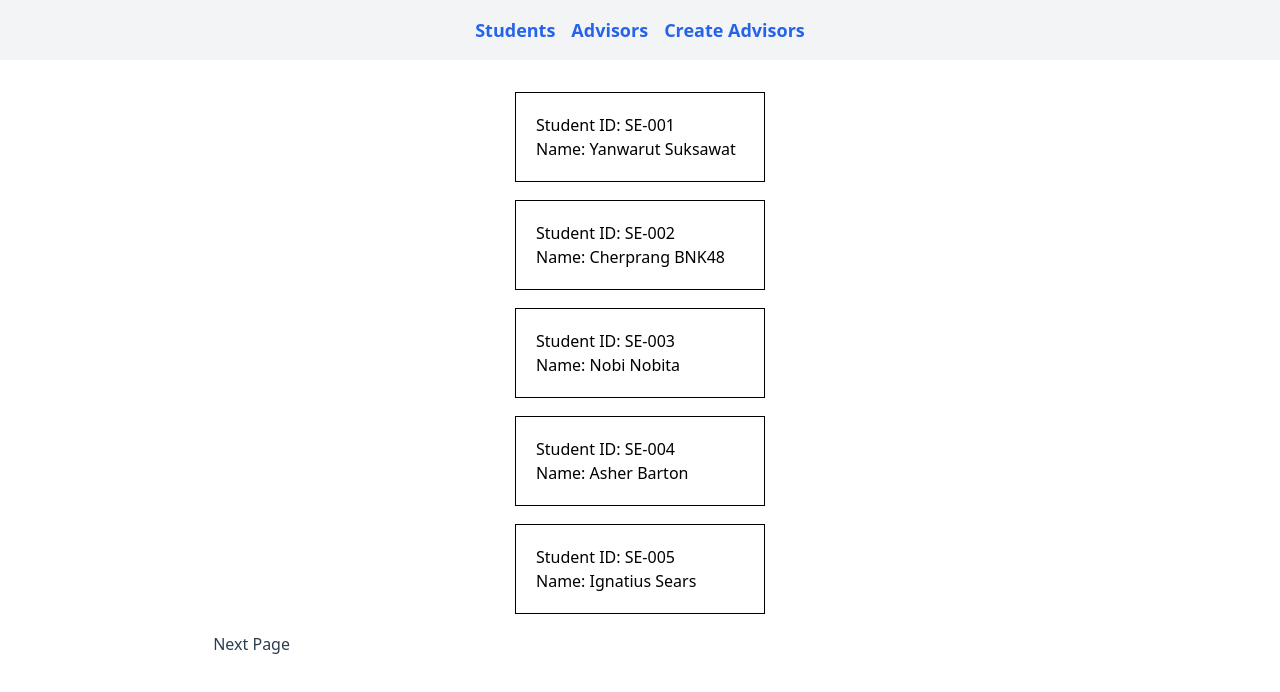
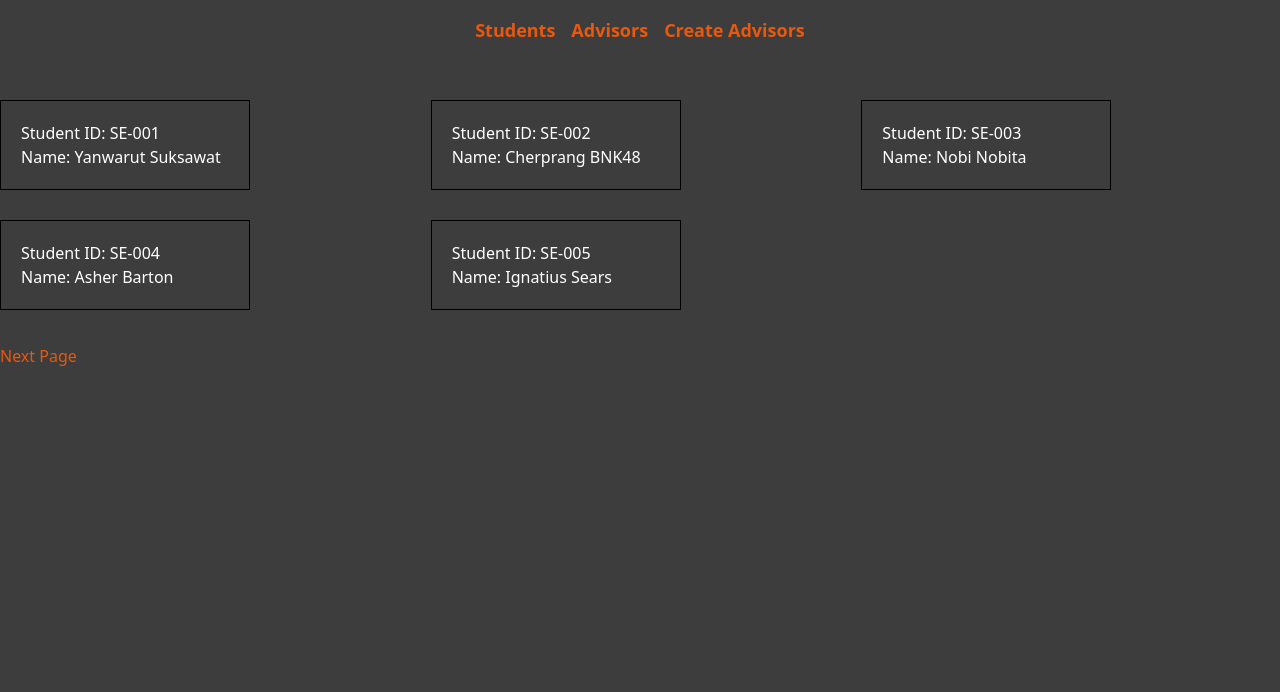
Before and after one commit to SE331-2023-project1/project01-sodium_helium_einstenium, a Vue app: page / in a window 1280 px wide. Shown: the top 692 px of the page. Built offline with nearby package versions, Linux system fonts and the light colour scheme; data requests are answered from the project's data file.

Commit message:
decorate(2)

```diff
--- a/db.json
+++ b/db.json
@@ -132,7 +132,7 @@
     },
     {
       "id": 15,
-      "studentID":"SE-015",
+      "studentID":"SE-666",
       "name": "Jesus",
       "surname": "Christ",
       "image": "/src/assets/images/Student17.jpg",
--- a/src/App.vue
+++ b/src/App.vue
@@ -7,14 +7,14 @@ const {message} = storeToRefs(store)
 </script>
 
 <template>
-  <header class="bg-gray-100 py-">
+  <header class="bg-black-100 py-">
     <div id="flashMessage" v-if="message" class="bg-yellow-200 animate-yellowfade p-2">
     <h4 class="text-yellow-800">{{ message }}</h4>
     </div>
     <nav class="flex justify-center space-x-4 p-4">
-      <RouterLink :to="{name: 'student-list'}" class="text-blue-600 hover:text-blue-800 text-lg font-bold"> Students </RouterLink>
-      <RouterLink :to="{name: 'advisor-list'}" class="text-blue-600 hover:text-blue-800 text-lg font-bold"> Advisors </RouterLink>
-      <RouterLink :to="{name: 'create-advisor'}" class="text-blue-600 hover:text-blue-800 text-lg font-bold"> Create Advisors </RouterLink>
+      <RouterLink :to="{name: 'student-list'}" class="text-orange-600 hover:text-orange-800 text-lg font-bold"> Students </RouterLink>
+      <RouterLink :to="{name: 'advisor-list'}" class="text-orange-600 hover:text-orange-800 text-lg font-bold"> Advisors </RouterLink>
+      <RouterLink :to="{name: 'create-advisor'}" class="text-orange-600 hover:text-orange-800 text-lg font-bold"> Create Advisors </RouterLink>
     </nav>
   </header>
 
@@ -37,3 +37,9 @@ const {message} = storeToRefs(store)
 }
 
 </style>
+
+<style>
+body{
+  background-color: #3d3d3d;
+}
+</style>
--- a/src/views/StudentListView.vue
+++ b/src/views/StudentListView.vue
@@ -17,7 +17,6 @@ const props = defineProps({
   }
 })
 
-
 const students: Ref<Array<StudentInfo>> = ref([])
 StudentService.getStudent(props.perPage, props.page).then((response) => {
   students.value = response.data
@@ -31,38 +30,41 @@ const hasNextPage = computed(() => {
 onBeforeRouteUpdate((to, from, next) => {
   const toPage = Number(to.query.page)
 
-  StudentService.getStudent(props.perPage, toPage).then((response) => {
+  StudentService.getStudent(props.perPage, toPage)
+    .then((response) => {
       students.value = response.data
-    totalEvent.value  = response.headers['x-total-count']
+      totalEvent.value = response.headers['x-total-count']
       next()
-  }).catch((error) => {
+    })
+    .catch((error) => {
       console.log(error)
     })
 })
-
-
 </script>
 
 <template>
   <main>
-
-    <div class="container mx-auto py-8">
-      <div class="student">
+      <div class="grid grid-cols-3 gap-3 mb-4 mt-10">
         <StudentCard v-for="student in students" :key="student.id" :student="student"></StudentCard>
       </div>
 
       <div class="pagination">
-      <RouterLink :to="{ name: 'student-list', query: { page: page - 1 } }" rel="prev" v-if="page != 1" class="text-gray-600 hover:text-gray-800"
-        id="page-prev">Prev Page</RouterLink
+        <RouterLink
+          :to="{ name: 'student-list', query: { page: page - 1 } }"
+          rel="prev"
+          v-if="page != 1"
+          class="text-orange-600 hover:orange-gray-800"
+          id="page-prev"
+          >Prev Page</RouterLink
         >
         <RouterLink
           :to="{ name: 'student-list', query: { page: page + 1 } }"
           rel="next"
           v-if="hasNextPage"
-        class="text-gray-600 hover:text-gray-800"
-       id="page-next" >Next Page</RouterLink
+          class="text-orange-600 hover:text-orange-800"
+          id="page-next"
+          >Next Page</RouterLink
         >
-    </div>
       </div>
   </main>
 </template>
@@ -71,11 +73,7 @@ onBeforeRouteUpdate((to, from, next) => {
   display: flex;
   width: 290px;
 }
-.pagination a {
-  flex: 1;
-  text-decoration: none;
-  color: #2c3e50;
-}
+
 #page-prev {
   text-align: left;
 }
--- a/src/views/student/StudentDetailView.vue
+++ b/src/views/student/StudentDetailView.vue
@@ -52,4 +52,5 @@ console.log(studentsAdd)
    flex-direction: column;
    align-items: center;
 }
+
 </style>@/stores/student
--- a/src/views/student/StudentLayoutView.vue
+++ b/src/views/student/StudentLayoutView.vue
@@ -12,12 +12,12 @@ const advisor = storeToRefs(advisorStore).advisor
 const id = ref(student.value?.id)
 </script>
 <template>
-    <div v-if="student" class="min-h-screen bg-gray-100">
-       <div class="bg-white shadow-md">
+    <div v-if="student" class="min-h-screen bg-blacck-100">
+       <div class="bg-orange shadow-md">
             <div class="container mx-auto py-4 flex justify-center items-center">
-                <router-link :to="{ name: 'student-detail' , params: { id }}" class="text-gray-400 hover:text-gray-900 mx-4 font-semibold">Student Detail</router-link>
-                <router-link :to="{ name: 'student-add' , params: { id }}" class="text-gray-400 hover:text-gray-900 mx-4 font-semibold">Add Student Data</router-link>
-                <router-link :to="{ name: 'student-comment' , params: { id }}" class="text-gray-400 hover:text-gray-900 mx-4 font-semibold">Add Comment</router-link>
+                <router-link :to="{ name: 'student-detail' , params: { id }}" class="text-orange-500 hover:text-gray-900 mx-4 font-semibold">Student Detail</router-link>
+                <router-link :to="{ name: 'student-add' , params: { id }}" class="text-orange-500 hover:text-gray-900 mx-4 font-semibold">Add Student Data</router-link>
+                <router-link :to="{ name: 'student-comment' , params: { id }}" class="text-orange-500 hover:text-gray-900 mx-4 font-semibold">Add Comment</router-link>
             </div>
        </div>
        <router-view :student="student" :advisor="advisor"></router-view>
@@ -25,3 +25,9 @@ const id = ref(student.value?.id)
 </template>
 <style scoped>
 </style>
+
+<style>
+body{
+    color: white;
+}
+</style>
```
Lines whose indentation alone changed are shown as unchanged.
